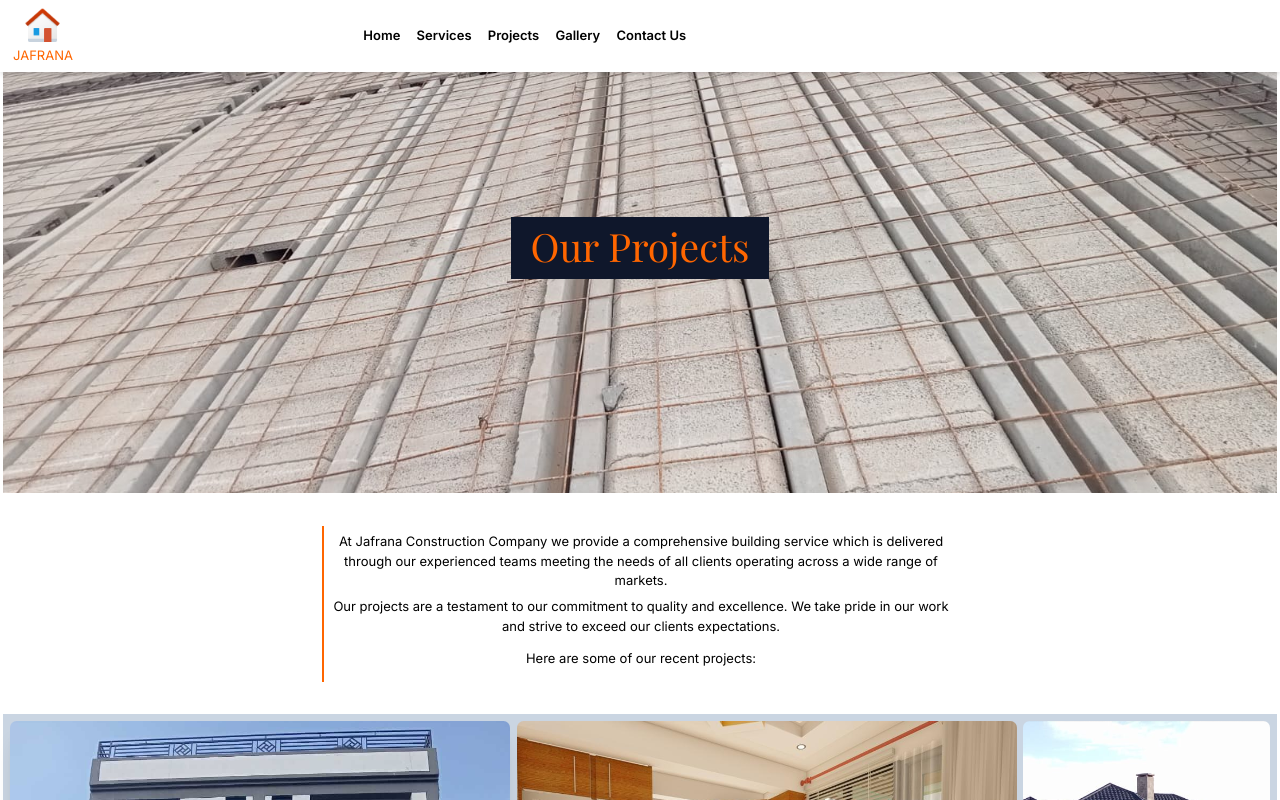
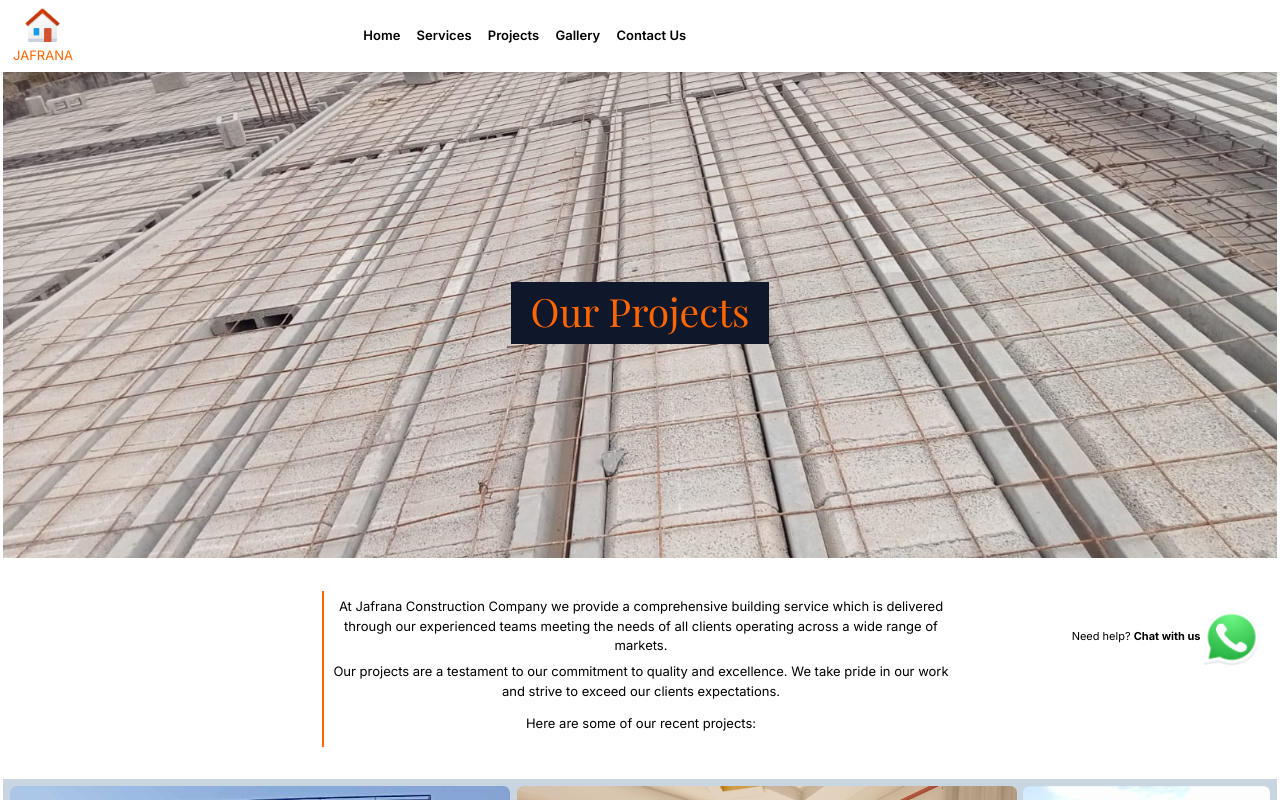
Before and after one commit to matthewkuria/jafrana, a Next.js app: page /projects in a window 1280 px wide. Shown: the top 800 px of the page. Built offline with nearby package versions, Linux system fonts and the light colour scheme; a web font is replaced by a local one.

Commit message:
Set a fixed whatsapp icon

```diff
--- /dev/null
+++ b/app/components/WhatsappIcon.tsx
@@ -0,0 +1,20 @@
+import React from 'react'
+import Link from 'next/link'
+import Image from 'next/image'
+import whatsappIcon from "../../public/whatsappIcon.png";
+
+const WhatsappIcon = () => {
+  return (
+     <div className=" top-[75vh] right-4 p-2 z-50 fixed ">
+              <Link href="https://api.whatsapp.com/send?phone=254722553222&text=Hello%20Jafrana%20Construction%20Company%2C%20I%20would%20like%20to%20inquire%20about%20your%20services." target="_blank" rel="noopener noreferrer"
+              className="flex items-center"
+              >
+                <p className="text-[11px]">Need help? <span className="font-bold ">Chat with us</span> </p>
+                <Image alt='Whatsapp icon' src={whatsappIcon} height={60} width={60}
+                className="animate-pulse" />
+              </Link>
+      </div>
+  )
+}
+
+export default WhatsappIcon
--- a/app/contact-us/page.jsx
+++ b/app/contact-us/page.jsx
@@ -1,9 +1,6 @@
-import Image from "next/image";
-import Link from "next/link";
-import whatsappIcon from "../../public/whatsappIcon.png";
 export default function Contacts() {
   return (
-    <section className="relative  flex flex-col justify-center p-6 mt-20 text-[12px] md:text-[13px] lg:text-[15px]">
+    <main className="relative  flex flex-col justify-center p-6 text-[12px] md:text-[13px] lg:text-[15px] mt-20 mb-10">
       <div className="bg-slate-900 p-6 text-white rounded-lg">
         <h1 className="text-2xl py-2 font-bold">Reach out to us</h1>
         <p className="py-1">Have any  inquiries?</p>
@@ -35,15 +32,7 @@ export default function Contacts() {
           </div>
         </div>
       </div>
-      <div className="absolute bottom-30 right-10 p-5">
-        <Link href="https://api.whatsapp.com/send?phone=254722553222&text=Hello%20Jafrana%20Construction%20Company%2C%20I%20would%20like%20to%20inquire%20about%20your%20services." target="_blank" rel="noopener noreferrer"
-        className="flex items-center"
-        >
-          <p className="">Need help? Chat with us</p>
-          <Image src={whatsappIcon} height={60} width={60}
-          className="animate-pulse" />
-        </Link>
-      </div>
-    </section>
+
+    </main>
   );
 }
--- a/app/gallery/page.tsx
+++ b/app/gallery/page.tsx
@@ -11,7 +11,7 @@ const Page = () => {
   const [featuredImage, setFeaturedImage] = useState(mainImage)
 
   return (
-    <div className="min-h-screen p-4 mt-20">
+    <main className="flex flex-col items-center justify-center p-4 bg-gray-100">
       {/* Featured Image Section */}
       <div className="mb-8">
         <h1 className="text-3xl font-bold text-secondary mb-4">Featured Image</h1>
@@ -46,7 +46,7 @@ const Page = () => {
           ))}
         </div>
       </div>
-    </div>
+    </main>
   )
 }
 
--- a/app/layout.tsx
+++ b/app/layout.tsx
@@ -3,6 +3,7 @@ import "./globals.css";
 import Header from "./components/Header";
 import { Footer } from "./components/Footer";
 import { inter, playfairDisplay } from "./fonts/fonts";
+import WhatsappIcon from "./components/WhatsappIcon";
 
 
 
@@ -22,9 +23,10 @@ export default function RootLayout({
         <link rel="stylesheet" href="node_modules/@fortawesome/fontawesome-free/css/all.min.css" />
       </head>
       <body
-        className={`${playfairDisplay.className} ${inter.className} antialiased`}
+        className={`${playfairDisplay.className} ${inter.className} antialiased `}
       >
         <Header />
+        <WhatsappIcon />
         {children}
         <Footer />
       </body>
--- a/app/page.tsx
+++ b/app/page.tsx
@@ -1,11 +1,12 @@
 import HeroSection from "./components/HeroSection";
 import Services from "./components/Services";
 import Testimonials from "./components/Testimonials";
+import WhatsappIcon from "./components/WhatsappIcon";
 import WhoWeAre from "./components/WhoWeAre";
 
 export default function Home() {
   return (
-    <main className="flex flex-col items-center justify-center min-h-screen py-2">
+    <main className="flex flex-col items-center justify-center min-h-screen py-2 relative">
       <section className="p-2 mt-10">
         <HeroSection />
       </section>
--- a/app/projects/page.tsx
+++ b/app/projects/page.tsx
@@ -3,7 +3,7 @@ import { playfairDisplay } from '../fonts/fonts'
 
 const page = () => {
   return (
-    <main className=" flex flex-col p-1">
+    <main className=" flex flex-col p-1 mt-20">
       <section className="flex flex-col items-center justify-end md:justify-center min-h-[300px] md:min-h-[450px] lg:min-h-[490px] projects">
           <div className="bg-slate-900  py-1 px-4 md:px-4 lg:px-6 lg:pt-3 lg:pb-4 my-5">
             <p className={`${playfairDisplay.className} text-secondary text-3xl md:text-4xl lg:text-5xl `}>Our Projects</p>
```
